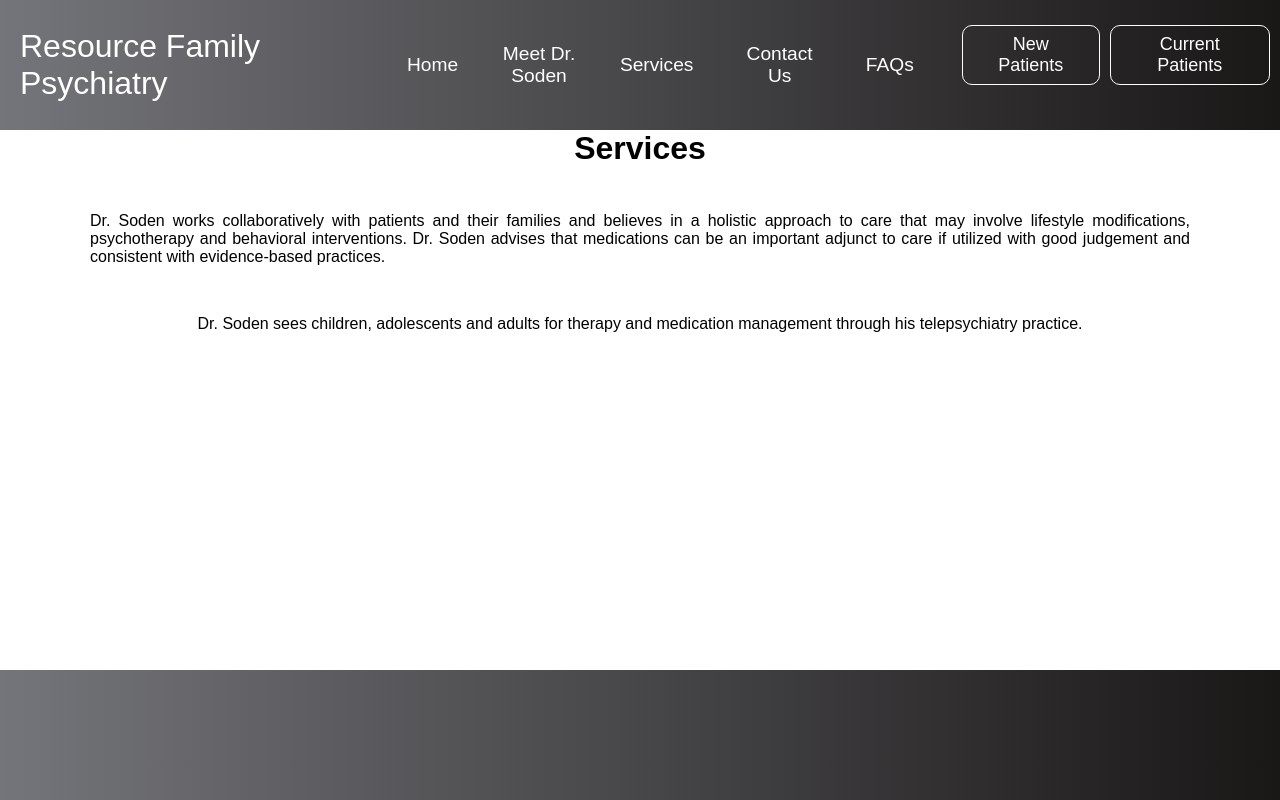
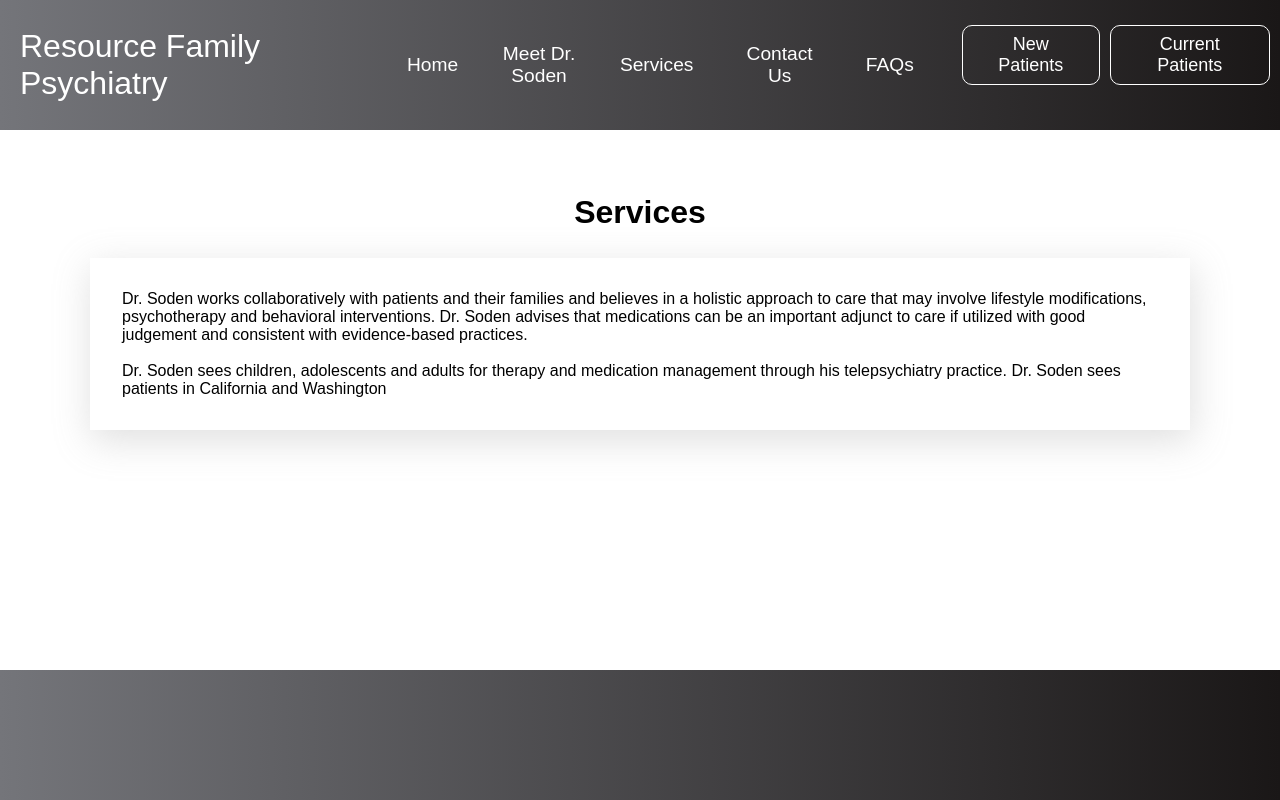
Before and after one commit to slcsta/resource-psych, a React (Create React App) app: page /services in a window 1280 px wide. Built offline with nearby package versions, Linux system fonts and the light colour scheme.

Commit message:
updating css elements throughout website

```diff
--- a/src/components/Accordion.js
+++ b/src/components/Accordion.js
@@ -10,8 +10,7 @@ const AccordionSection = styled.div`
     flex-direction: column;
     align-items: center;
     justify-content: center;
-    postion: relative;
-    height: 100vh;
+    position: relative;
     background: #fff;
     `;
 
@@ -42,7 +41,7 @@ const Wrap = styled.div`
 `;
 
 const Dropdown = styled.div `
-    backround: #1c1c1c1c;
+    background: #1c1c1c1c;
     padding: 4rem;
     color: #;
     width: 100%;
--- a/src/components/AccordionData.js
+++ b/src/components/AccordionData.js
@@ -3,7 +3,7 @@ export const AccordionData = [
     {
         question:'How can I be sure you are the right provider for me or my loved one?',
         answer: `A good fit with your clinician is important. Part of my treatment approach
-                is to work collaboratively with patients and families. \n\nInitially we will schedule a brief phone call prior to confirming your first appointment
+                is to work collaboratively with patients and families. \n Initially we will schedule a brief phone call prior to confirming your first appointment
                 to discuss your goals. If I feel I can meet your needs we might schedule an initial consultation together.
                 There are some severe mental health conditions that I am unable to care for in my private
                 practice and might require the expertise or resources of another clinician or facility.`
--- a/src/components/FaqsSection.css
+++ b/src/components/FaqsSection.css
@@ -1,5 +1,6 @@
 .faqs-container {
     padding-top: 2rem;
+    min-height: calc(100vh - 260px);
     /* height: 100vh;
     width: 100%;
     display: flex;
@@ -10,8 +11,6 @@
     object-fit: contain;  */
 }
 
-/* .faqs-container > h1 {
-    color: #474242;
-    font-size: 100px;
-    margin-top: -100px;
-} */
+.faqs-container > h1 {
+    padding-bottom: 2rem;
+}
--- a/src/components/LogoSection.css
+++ b/src/components/LogoSection.css
@@ -21,7 +21,7 @@ video {
 .logo-container h1 {
     color: #fff;
     font-size: 100px;
-    margin-top: -395px;
+    margin-top: -370px;
 }
 
 .logo-container p {
--- a/src/components/ServicesSection.css
+++ b/src/components/ServicesSection.css
@@ -1,13 +1,27 @@
 
-.services-container {
+.services-section {
     /* background: center center/cover no-repeat; */
     display: flex;
+    flex-direction: column;
     align-items: center;
+    position: relative;
+    min-height: calc(100vh - 260px);
     gap: 2.5rem;
     max-width: 68.75rem;
     margin: auto;
-    flex-direction: column;
-    min-height: calc(100vh - 260px);
+    background: #fff;
+    padding-top: 2rem;
+}
+
+.services-section h1 {
+    position: absolute;
+    padding-top: 2rem;
+}
+
+.services-section .services-container {
+    margin-top: 6rem;
+    box-shadow: 2px 10px 35px 1px rgba(153, 153, 153, 0.3);
+    padding: 2rem;
 }
 
 /* .services-container > h2 {
--- a/src/components/ServicesSection.js
+++ b/src/components/ServicesSection.js
@@ -4,18 +4,17 @@ import '../App.css'
 
 function ServicesSection() {
     return (
-        <>
+        <div className='services-section'>
+            <h1>Services</h1>
                 <div className='services-container'>
-                <h1>Services</h1>
                     <p>Dr. Soden works collaboratively with patients and their families and believes in a holistic approach to
                     care that may involve lifestyle modifications, psychotherapy and behavioral interventions. Dr. Soden advises
                     that medications can be an important adjunct to care if utilized with good judgement and
-                consistent with evidence-based practices.</p>
+                    consistent with evidence-based practices.</p><br></br><br></br>
                     <p>Dr. Soden sees children, adolescents and adults for therapy and medication management through his
-                telepsychiatry practice.</p><br></br>
+                    telepsychiatry practice. Dr. Soden sees patients in California and Washington</p><br></br>
                 </div>
-        </>
-
+        </div>
     );
 }
 
```
Also changed, not shown: src/components/BioSection.css (+1 -8 lines). Lines whose indentation alone changed are shown as unchanged.
